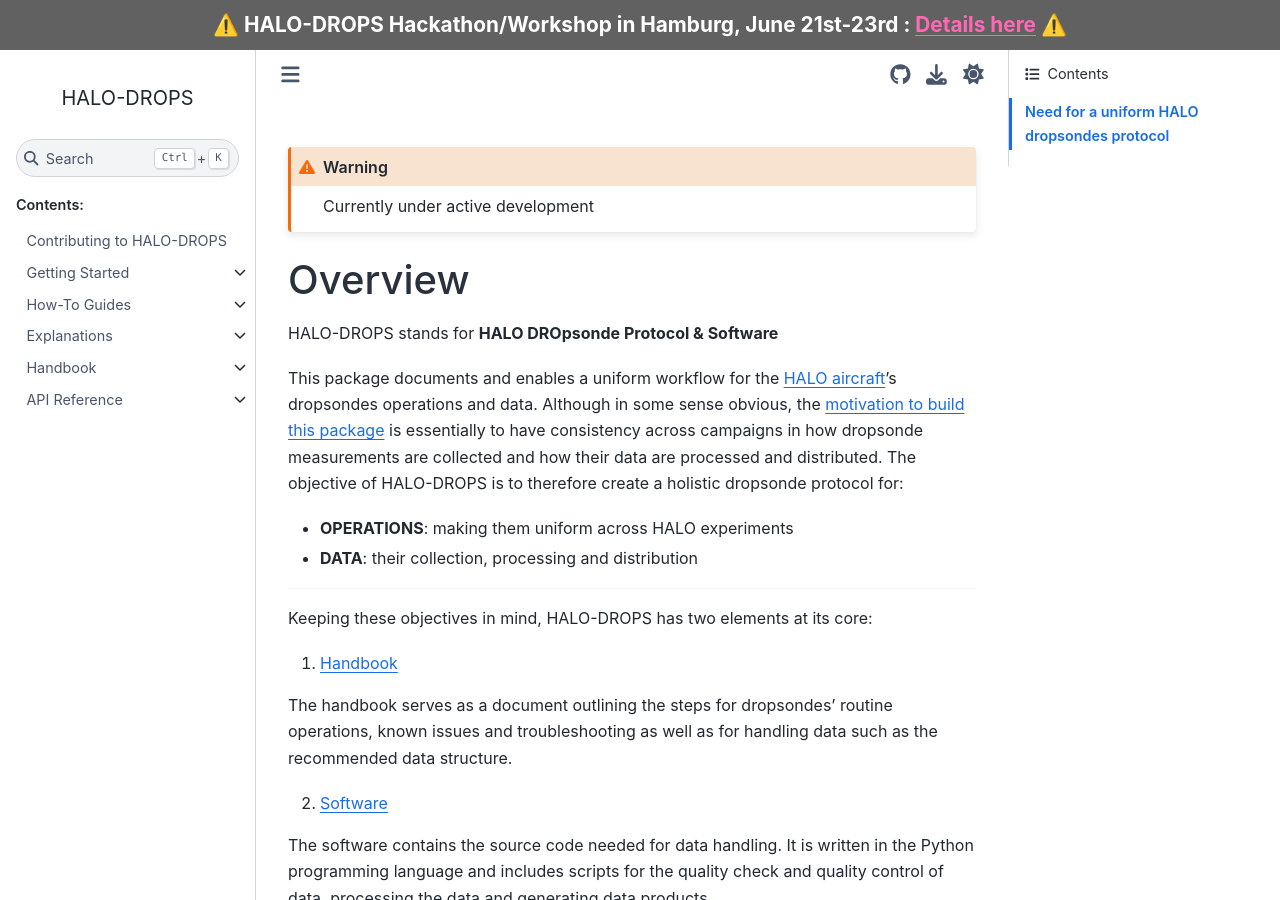
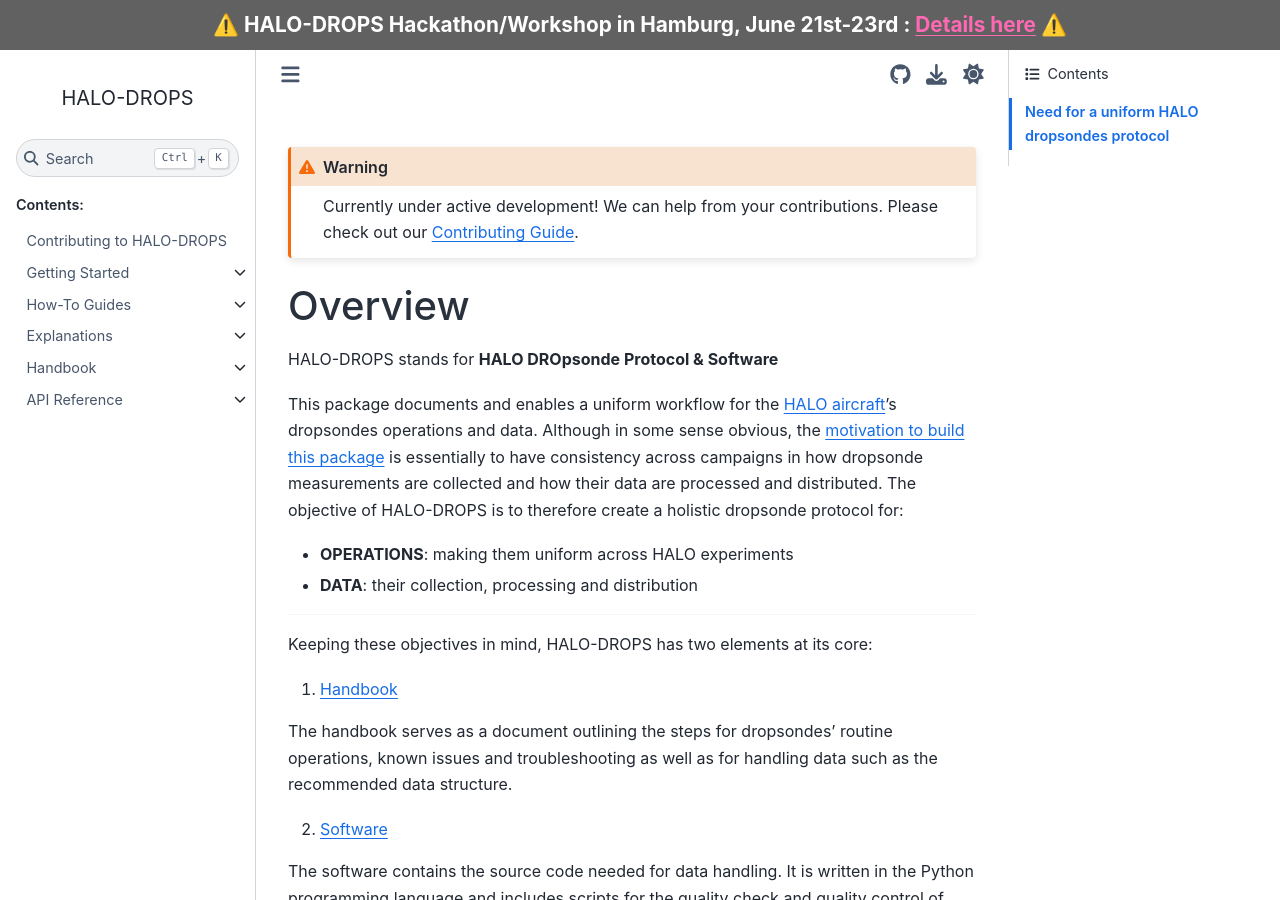
Before and after one commit to tmieslinger/pydropsonde, a Sphinx documentation site: the page built from docs/source/index.md, in a window 1280 px wide and 900 px high. Built offline with Sphinx 7.4.7 and the Sphinx Book theme 1.1.4, drawn with Linux system fonts in a browser that asks for light colours.

Commit message:
include link to contributing to warning tab on homepage

````diff
--- a/docs/source/index.md
+++ b/docs/source/index.md
@@ -4,7 +4,7 @@
 % contain the root `toctree` directive.
 
 ```{warning}
-Currently under active development
+Currently under active development! We can help from your contributions. Please check out our {doc}`Contributing Guide <CONTRIBUTING>`.
 ```
 # Overview
 
````
